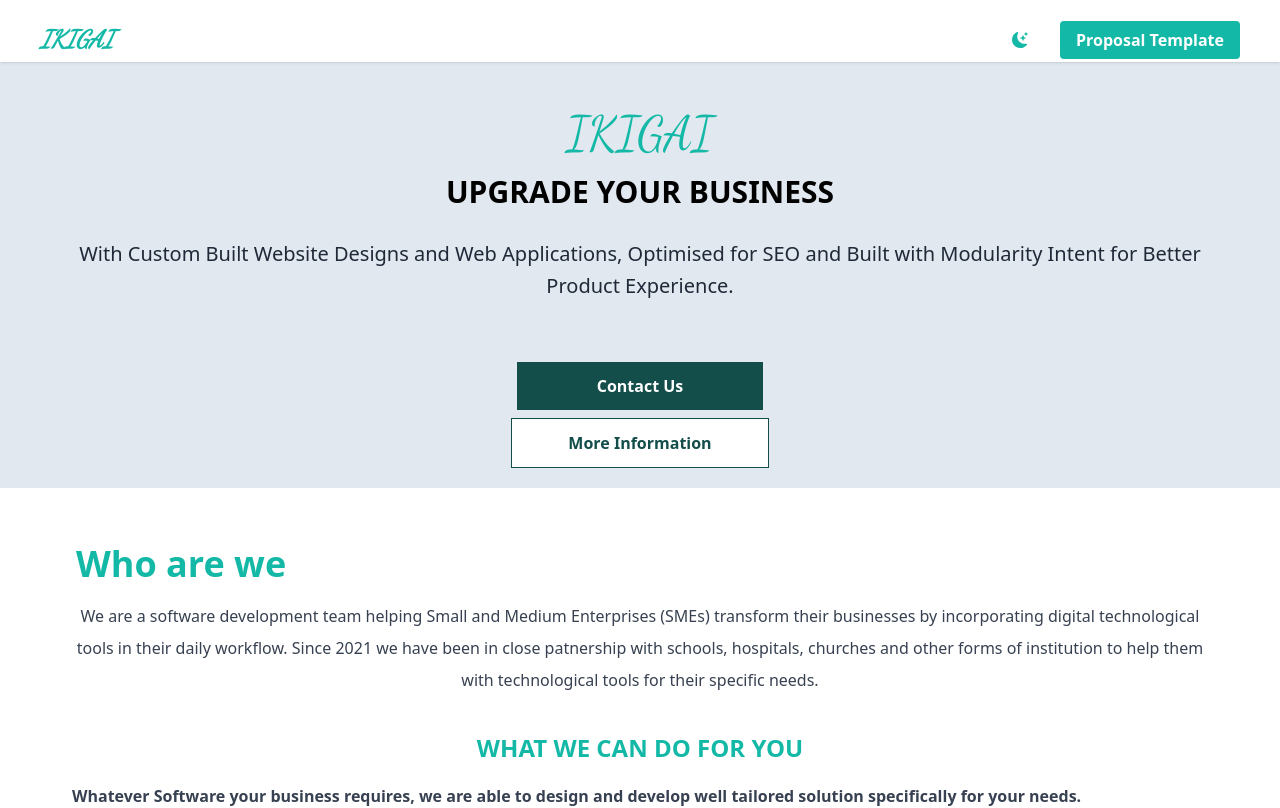
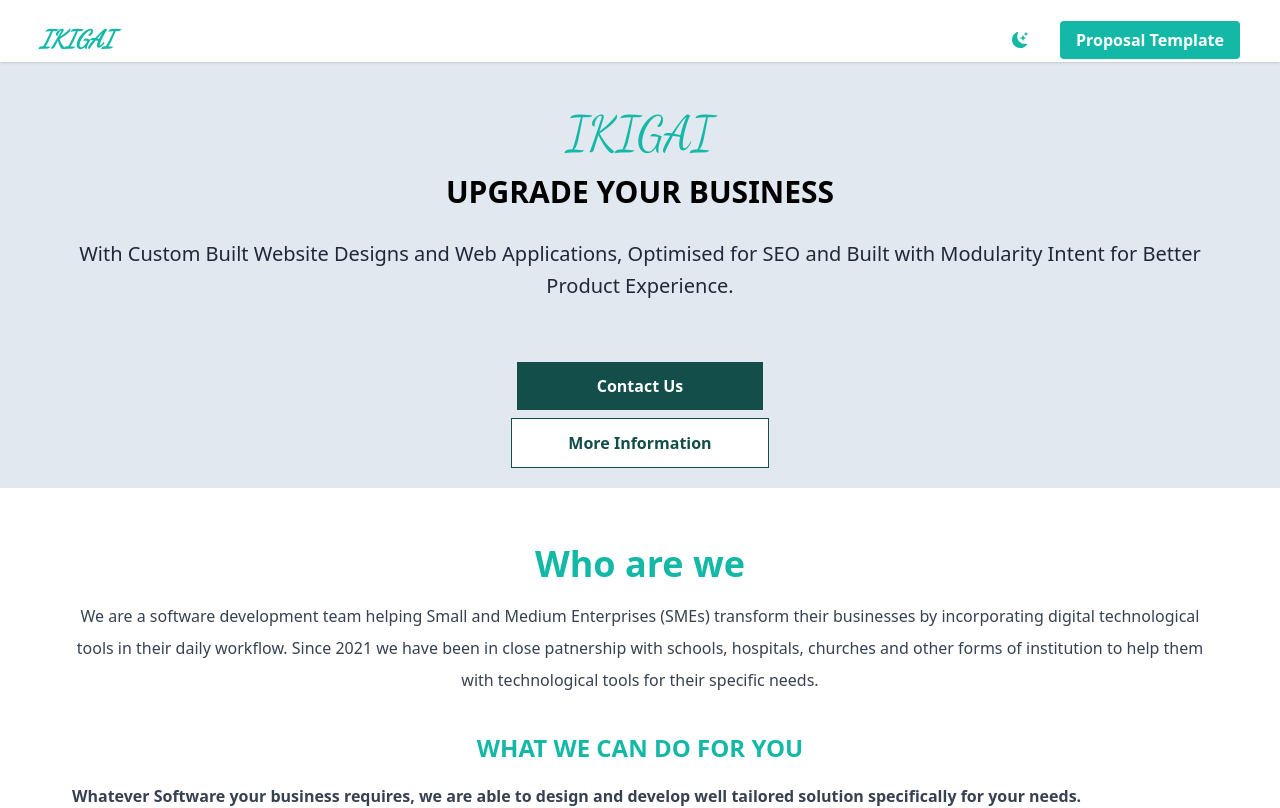
Before and after one commit to kwamea236/portfolio, a Next.js app: page / in a window 1280 px wide. Shown: the top 808 px of the page. Built offline with nearby package versions, Linux system fonts and the light colour scheme.

Commit message:
items centered

```diff
--- a/pages/src/Myservice.tsx
+++ b/pages/src/Myservice.tsx
@@ -8,8 +8,8 @@ function Myservice(){
         <section className="bg-white p-4 mt-5">
           <div className="px-10">
             <div>
-              <h1 className="mt-10 text-4xl font-bold mx-5 text-teal-500">Who are we</h1>
-              <p className="px-4 leading-8 py-4 text-center text-gray-700">
+              <h1 className="mt-10 text-4xl font-bold mx-5 text-center items-center text-teal-500">Who are we</h1>
+              <p className="px-2 leading-8 py-4 text-center text-gray-700">
                 We are a software development team helping Small and Medium Enterprises (SMEs)
                 transform their businesses by incorporating digital technological
                 tools in their daily workflow. Since 2021 we have been in close patnership
```
